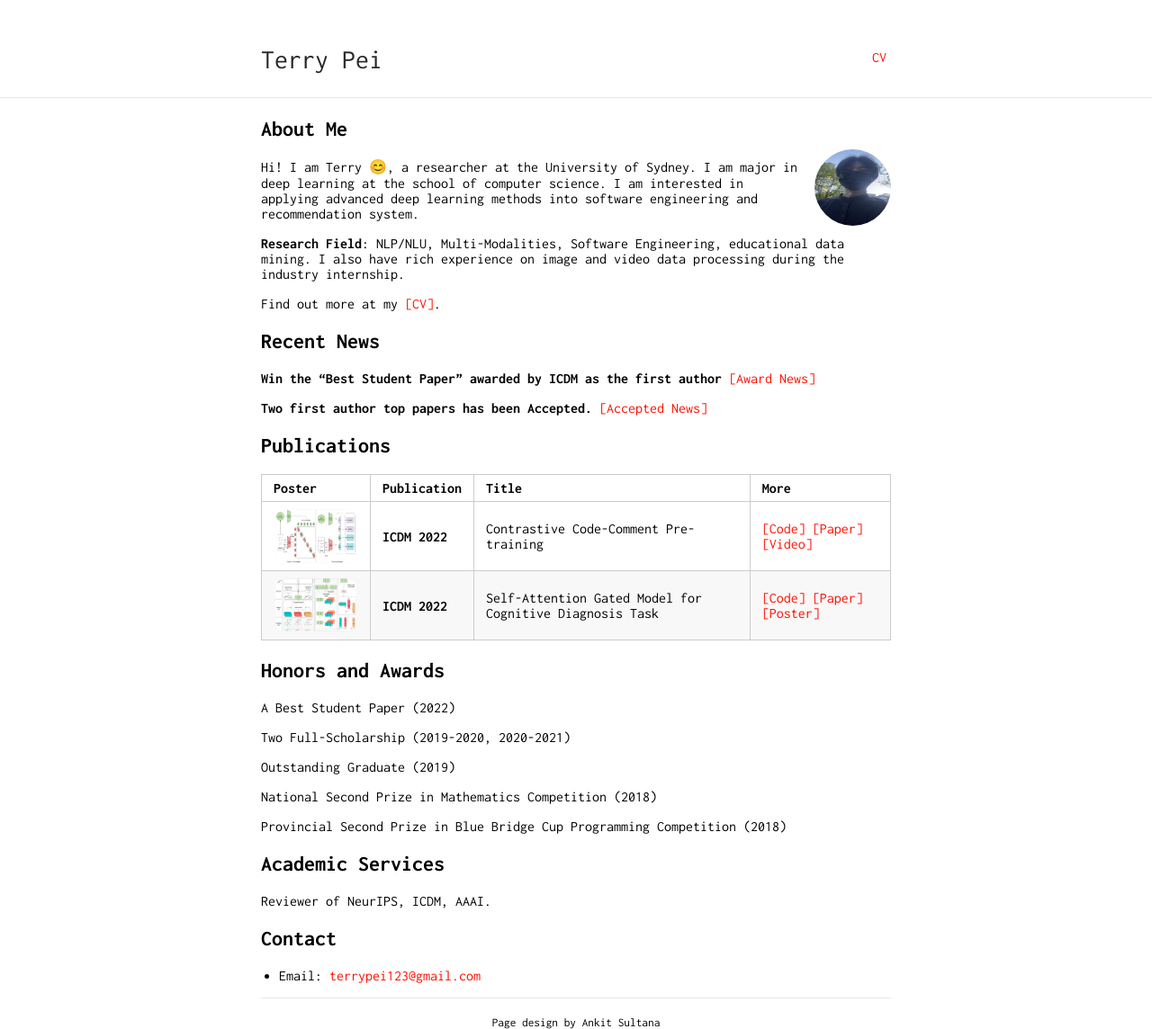
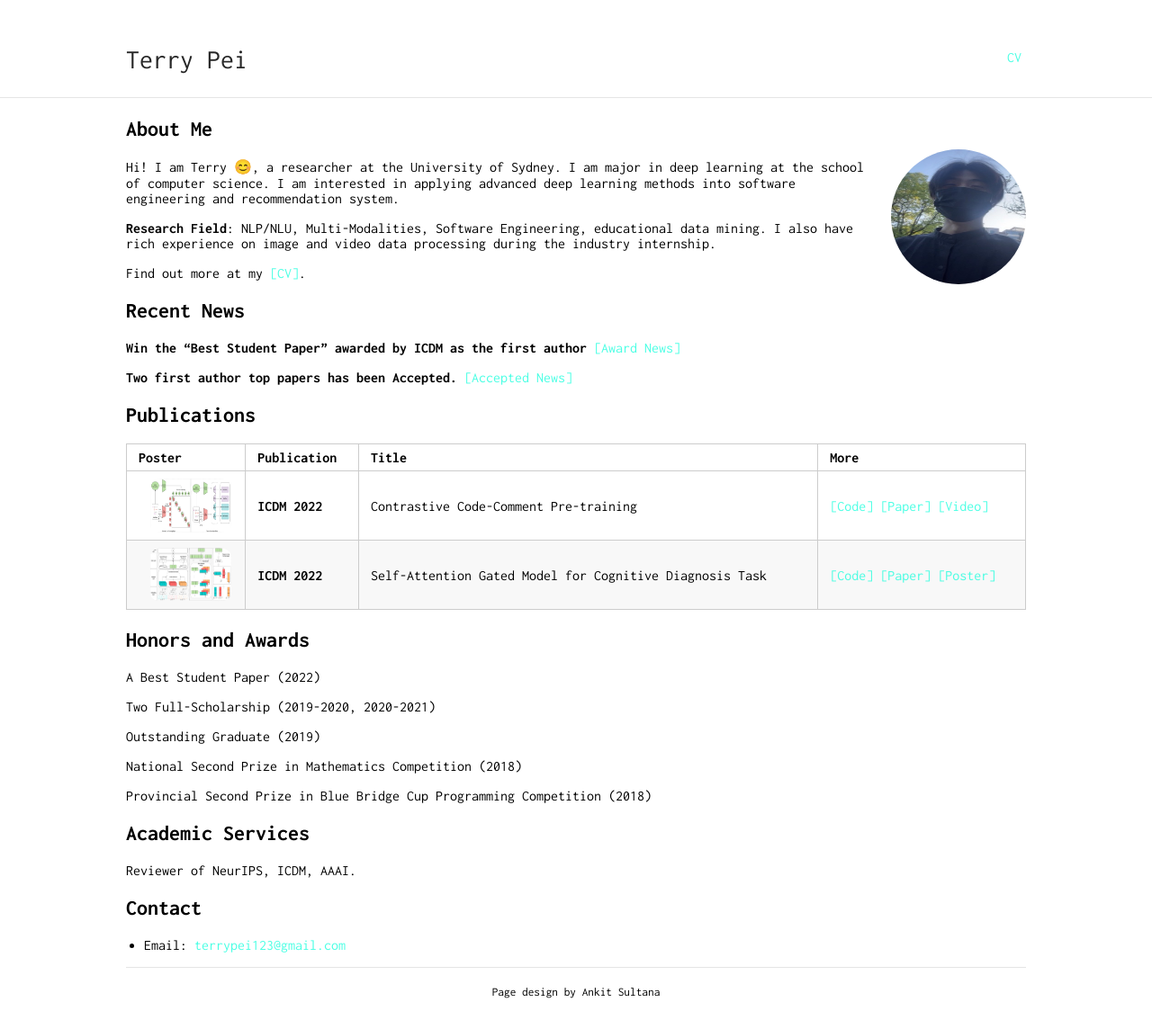
Before and after one commit to TerryPei/Terry000.github.io-1, a Jekyll site: the page built from index.md, in a window 1280 px wide. Shown: the whole page at 90% size. Built offline with Jekyll 4.4.1, drawn with Linux system fonts in a browser that asks for light colours; our own code applies the rules of GitHub Pages for plain Markdown files; after the commit the page ends 1110 px from its top, so only the background shows below that.

Commit message:
Update vars.scss

```diff
--- a/_sass/vars.scss
+++ b/_sass/vars.scss
@@ -2,13 +2,13 @@
  * Customization Variables
  */
 
-$accent: #FF0F00;
-$image-size: 85px;
+$accent: #00ffd9b5;
+$image-size: 150px;
 
 /*
  * Build Variables, don't touch
  */
 
-$max-width: 700px;
-$med-width: 600px;
-$small-width: 480px;
+$max-width: 1000px;
+$med-width: 900px;
+$small-width: 680px;
```
